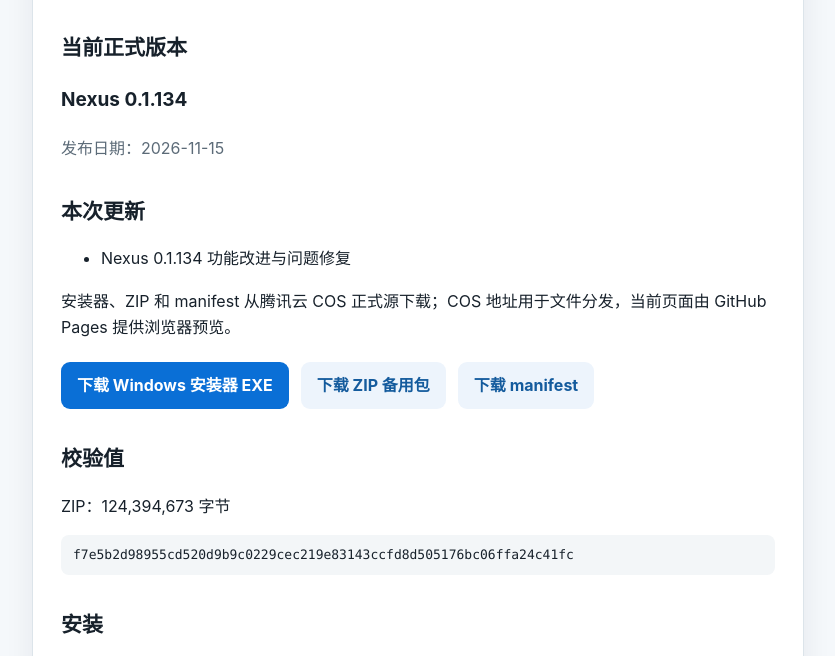
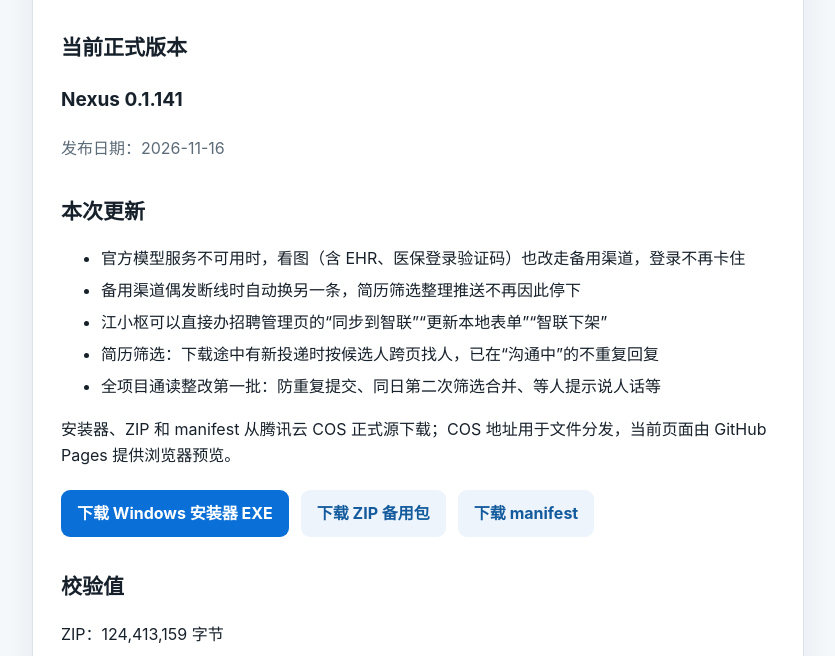
Before and after one commit to yccwh2008/nexus-releases, a plain HTML site: page site/index.html in a window 1280 px wide. Shown: the part 260-916 px from the top of the page, without its empty margins (222-1057 px from the left). Drawn offline with Linux system fonts and the light colour scheme.

Commit message:
发布页更新到 0.1.141

```diff
--- a/site/index.html
+++ b/site/index.html
@@ -15,19 +15,19 @@
 <h1>在自己的电脑上，完成日常办公。</h1>
 <p class="muted">Windows 本机安装、本机运行。发布页只提供客户端安装包与版本清单，不接收员工数据、账号凭据或任务记录。</p>
 <h2>当前正式版本</h2>
-<p class="version">Nexus 0.1.134</p>
-<p class="muted">发布日期：2026-11-15</p>
+<p class="version">Nexus 0.1.141</p>
+<p class="muted">发布日期：2026-11-16</p>
 <h2>本次更新</h2>
-<ul><li>Nexus 0.1.134 功能改进与问题修复</li></ul>
+<ul><li>官方模型服务不可用时，看图（含 EHR、医保登录验证码）也改走备用渠道，登录不再卡住</li><li>备用渠道偶发断线时自动换另一条，简历筛选整理推送不再因此停下</li><li>江小枢可以直接办招聘管理页的“同步到智联”“更新本地表单”“智联下架”</li><li>简历筛选：下载途中有新投递时按候选人跨页找人，已在“沟通中”的不重复回复</li><li>全项目通读整改第一批：防重复提交、同日第二次筛选合并、等人提示说人话等</li></ul>
 <p>安装器、ZIP 和 manifest 从腾讯云 COS 正式源下载；COS 地址用于文件分发，当前页面由 GitHub Pages 提供浏览器预览。</p>
 <div class="actions">
-<a class="button" href="https://nexus-releases-1480312857.cos.ap-guangzhou.myqcloud.com/Nexus-0.1.134-Setup.exe">下载 Windows 安装器 EXE</a>
-<a class="button secondary" href="https://nexus-releases-1480312857.cos.ap-guangzhou.myqcloud.com/Nexus-0.1.134.zip">下载 ZIP 备用包</a>
-<a class="button secondary" href="https://nexus-releases-1480312857.cos.ap-guangzhou.myqcloud.com/Nexus-0.1.134.manifest.json">下载 manifest</a>
+<a class="button" href="https://nexus-releases-1480312857.cos.ap-guangzhou.myqcloud.com/Nexus-0.1.141-Setup.exe">下载 Windows 安装器 EXE</a>
+<a class="button secondary" href="https://nexus-releases-1480312857.cos.ap-guangzhou.myqcloud.com/Nexus-0.1.141.zip">下载 ZIP 备用包</a>
+<a class="button secondary" href="https://nexus-releases-1480312857.cos.ap-guangzhou.myqcloud.com/Nexus-0.1.141.manifest.json">下载 manifest</a>
 </div>
 <h2>校验值</h2>
-<p>ZIP：124,394,673 字节</p>
-<div class="hash">f7e5b2d98955cd520d9b9c0229cec219e83143ccfd8d505176bc06ffa24c41fc</div>
+<p>ZIP：124,413,159 字节</p>
+<div class="hash">5590f4dca4dd789698af446af25f1510dc0c397b37f9a5de91abd6394a56b386</div>
 <h2>安装</h2>
 <ol><li>下载上方 Windows 安装器 EXE。</li><li>双击 EXE，按安装向导完成安装。</li><li>通过桌面 Nexus 入口启动；业务界面只在本机 127.0.0.1:8760 运行。</li></ol>
 <p>已经装过的同事不用重装：打开 Nexus，页面顶部出现新版本提示后点升级即可。</p>
```
